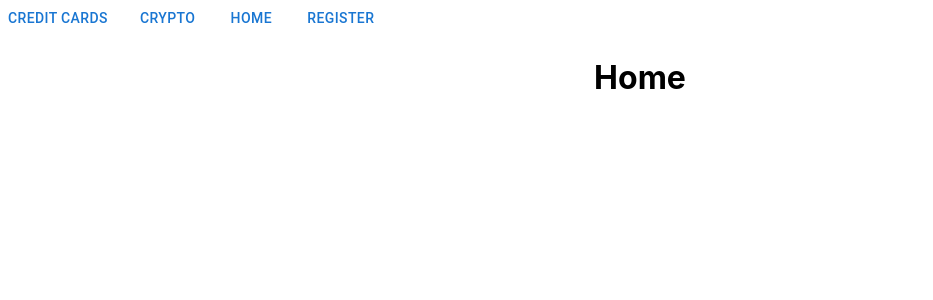
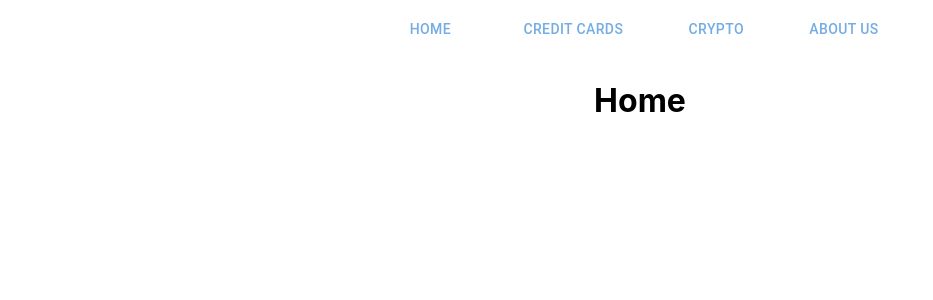
Before and after one commit to shaul613/finance-app, a React (Create React App) app in the folder client/: page / in a window 1280 px wide. Shown: the top 300 px of the page, without its empty margins (0-933 px from the left). Built offline with nearby package versions, Linux system fonts and the light colour scheme; the HTML template or start-up script is replaced by a standard one.

Commit message:
added mui components to improve navbar

```diff
--- a/client/src/App.js
+++ b/client/src/App.js
@@ -17,7 +17,7 @@ function App() {
         <Route path="/creditcards" element={<CreditCards />}/>
         <Route path="crypto" element={<Crypto />}/>
         <Route path="/" element={<Home/>}/>
-        <Route path="/a" element={<Home/>}/>
+        <Route path="/about" element={<Home/>}/>
       </Routes>
     </div>
   );
--- a/client/src/components/CreditCards.js
+++ b/client/src/components/CreditCards.js
@@ -21,11 +21,13 @@ const CreditCards = (props) => {
       {
         products.map(item => {
           return(
-            <div key={item.product_id}>
-              <h3>{item.product_name}</h3>
-              <p>{item.product_desc}</p>
-              <img src={item.product_img} alt="card-photo"/>
-              <p><a href={item.ref_link} target="_blank">Sign Up</a></p>
+            <div key={item.product_id} className="financial_product cc_product">
+              <h3 className="product_title cc_title"><a href='#'>{item.product_name}</a></h3>
+              <img className="product_img cc_img" src={item.product_img} alt="card-photo"/>
+              <p className="product_sub cc_sub">Sign Up Bonus: -placeholder- $200 {"item.product_sub"}</p>
+              <p  className="cc_score">Credit Score: {'{-placeholder- item.credit_score}'}</p>
+              <p className="product_desc cc_desc">{item.product_desc}</p>
+              <p className="product_ref cc_ref"><a href={item.ref_link} target="_blank">Sign Up</a></p>
             </div>
           )
         })
--- a/client/src/components/Home.js
+++ b/client/src/components/Home.js
@@ -1,8 +1,9 @@
+import {useState, useEffect} from 'react';
 
 const Home = (props) => {
   return(
     <div>
-    <h1>Home</h1>
+      <h1>Home</h1>
     </div>
   )
 
--- a/client/src/components/Navbar.js
+++ b/client/src/components/Navbar.js
@@ -6,16 +6,20 @@ import {
 } from 'react-router-dom';
 import Button from '@mui/material/Button';
 import Stack from '@mui/material/Stack';
+import Tabs from '@mui/material/Tabs';
+import Tab from '@mui/material/Tab';
 
 const Navbar = (props) => {
   return(
-    <div>
-      <Stack spacing={2} direction="row">
-        <Button component={Link} to='/creditcards'>Credit Cards</Button>
-        <Button component={Link} to='/crypto'>Crypto</Button>
-        <Button component={Link} to='/testapi'>Home</Button>
-        <Button component={Link} to='/'>Register</Button>
-      </Stack>
+    <div className="navbar">
+      <Tabs centered>
+        <Stack spacing={2} direction="row" centered>
+          <Button component={Link} to='/'><Tab label="Home" /></Button>
+          <Button component={Link} to='/creditcards'><Tab label="Credit Cards" /></Button>
+          <Button component={Link} to='/crypto'><Tab label="Crypto" /></Button>
+          <Button component={Link} to='/about'><Tab label="About Us" /></Button>
+        </Stack>
+      </Tabs>
     </div>
   )
 }
```
